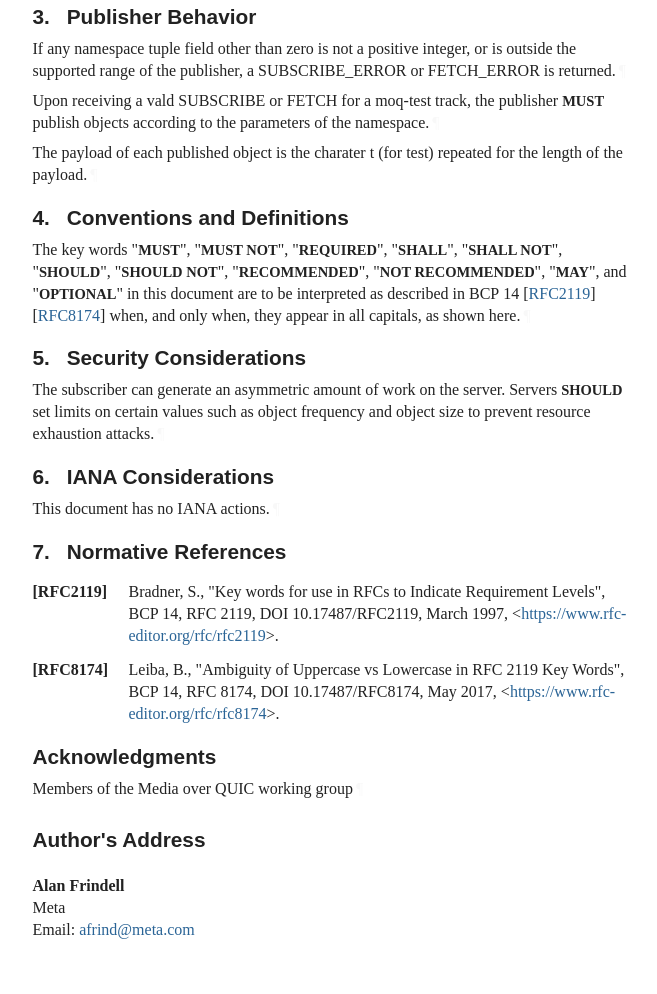
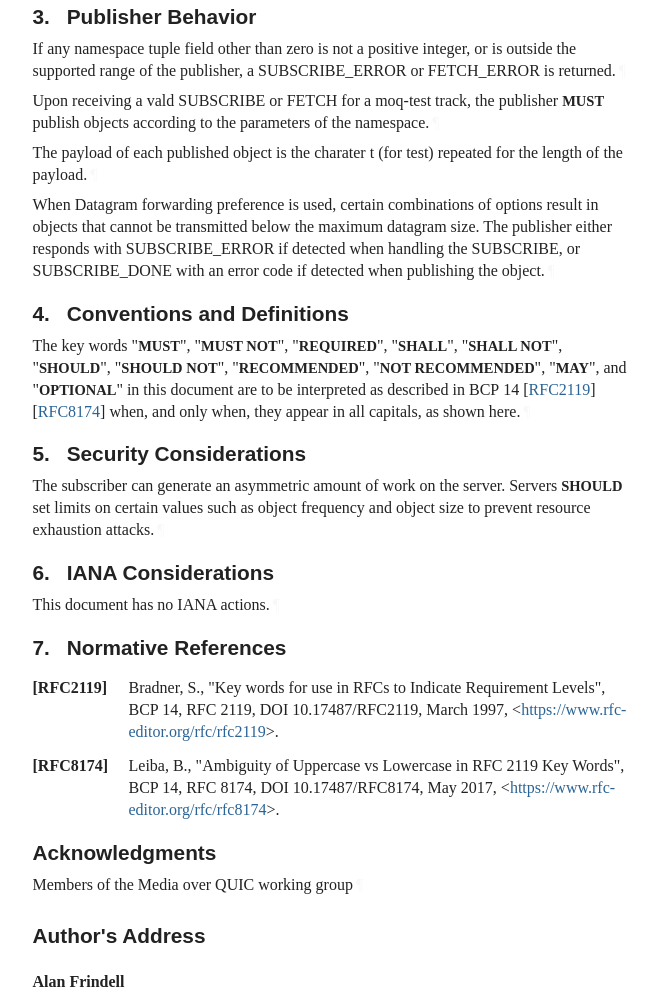
Before and after one commit to afrind/moq-test, a plain HTML site: page draft-afrind-moq-test.html in a window 1280 px wide. Shown: the part 2827-3821 px from the top of the page, without its empty margins (92-749 px from the left). Drawn offline with Linux system fonts and the light colour scheme; a web font is replaced by a local one.

Commit message:
Script updating gh-pages from 5802d9e. [ci skip]

```diff
--- a/draft-afrind-moq-test.html
+++ b/draft-afrind-moq-test.html
@@ -1406,6 +1406,7 @@ svg :is([fill="white"], [fill^="#fff"]) {
 <p id="section-3-1">If any namespace tuple field other than zero is not a positive integer, or is outside the supported range of the publisher, a SUBSCRIBE_ERROR or FETCH_ERROR is returned.<a href="#section-3-1" class="pilcrow">¶</a></p>
 <p id="section-3-2">Upon receiving a vald SUBSCRIBE or FETCH for a moq-test track, the publisher <span class="bcp14">MUST</span> publish objects according to the parameters of the namespace.<a href="#section-3-2" class="pilcrow">¶</a></p>
 <p id="section-3-3">The payload of each published object is the charater t (for test) repeated for the length of the payload.<a href="#section-3-3" class="pilcrow">¶</a></p>
+<p id="section-3-4">When Datagram forwarding preference is used, certain combinations of options result in objects that cannot be transmitted below the maximum datagram size.  The publisher either responds with SUBSCRIBE_ERROR if detected when handling the SUBSCRIBE, or SUBSCRIBE_DONE with an error code if detected when publishing the object.<a href="#section-3-4" class="pilcrow">¶</a></p>
 </section>
 </div>
 <div id="conventions-and-definitions">
```
Also changed, not shown: draft-afrind-moq-test.txt.
